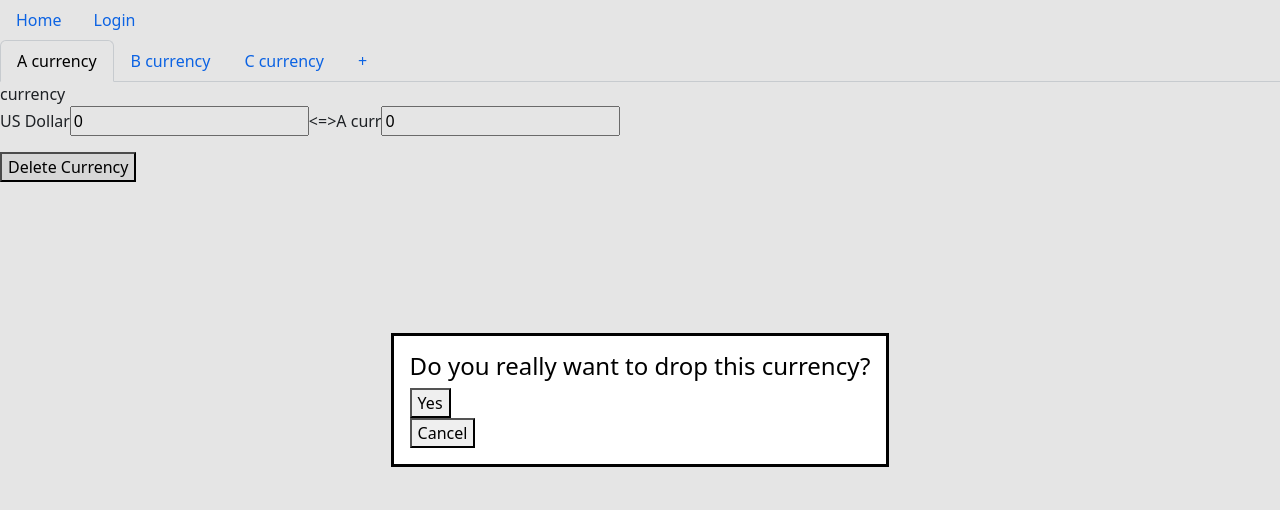
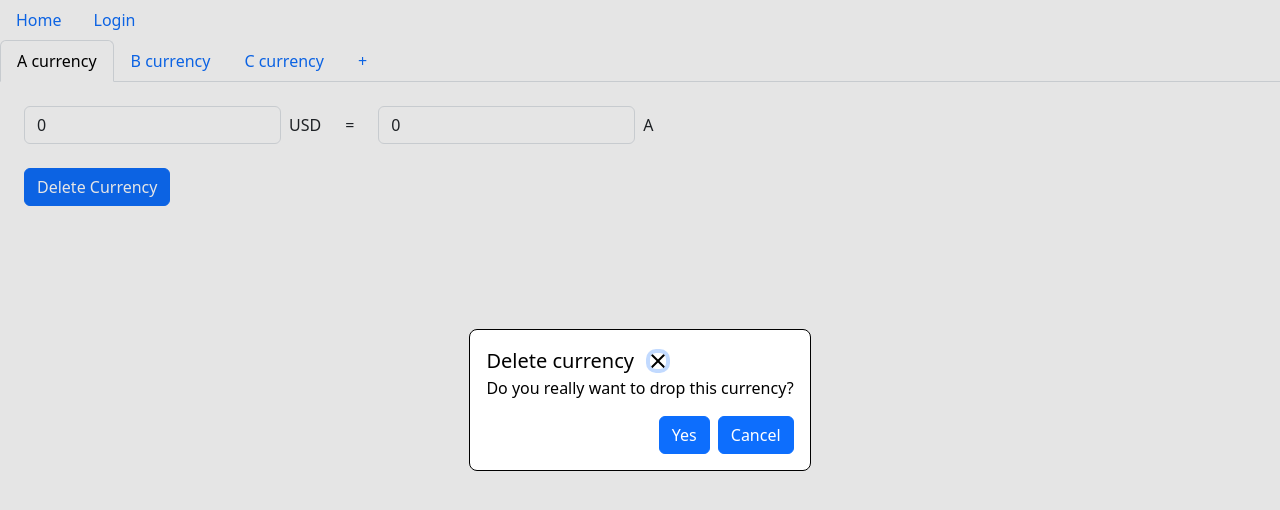
Before and after one commit to iviczl/crypto-change, a React (Vite) app: page / in a window 1280 px wide. Both pictures are taken after a click on the button "Delete Currency". Shown: the top 510 px of the page. Built offline with nearby package versions, Linux system fonts and the light colour scheme.

Commit message:
form adjustments

```diff
--- a/src/components/ChangeForm.tsx
+++ b/src/components/ChangeForm.tsx
@@ -10,28 +10,29 @@ function ChangeForm(props: IChangeProps) {
   const [targetCurrencyAmount, SetTargetCurrencyAmount] = useState(0);
   return (
     <>
-      <div>currency</div>
-      <article>
-        <p>
+      <div className="mt-4 ms-4">
         <label>
-            {props.sourceCurrency.name}
           <input
+            className="form-control"
+            style={{ display: "inline", width: "auto" }}
             type="number"
             onChange={(e) => SetSourceCurrencyAmount(+e.target.value)}
             value={sourceCurrencyAmount}
           />
+          <span className="ms-2">{props.sourceCurrency.code}</span>
         </label>
-          <label>&lt;=&gt;</label>
+        <label className="mx-4">=</label>
         <label>
-            {props.targetCurrency.name}
           <input
+            className="form-control"
+            style={{ display: "inline", width: "auto" }}
             type="number"
             onChange={(e) => SetTargetCurrencyAmount(+e.target.value)}
             value={targetCurrencyAmount}
           />
+          <span className="ms-2">{props.targetCurrency.code}</span>
         </label>
-        </p>
-      </article>
+      </div>
     </>
   );
 }
--- a/src/components/Home.tsx
+++ b/src/components/Home.tsx
@@ -30,18 +30,47 @@ function Home({ tabs }: { tabs: ITab[] }) {
     if (tab.id === "+") {
       return <NewChange />;
     } else {
-      return <ChangeForm sourceCurrency={usd} targetCurrency={tab.currency} />;
+      return (
+        <ChangeForm
+          sourceCurrency={usd}
+          targetCurrency={tab.currency || { name: "", code: "" }}
+        />
+      );
     }
   };
   return (
     <>
       {/* className="modal-dialog modal-dialog-centered" */}
-      <dialog ref={deleteDialog}>
-        <h4>Do you really want to drop this currency?</h4>
-        <form>
+      <dialog
+        ref={deleteDialog}
+        style={{
+          padding: "1rem",
+          border: "1px solid ",
+          borderRadius: ".5rem",
+          borderColor: "light-grey",
+          // display: "flex",
+          // flexDirection: "column",
+          // rowGap: "1rem",
+        }}
+      >
+        <div className="modal-header" style={{ gap: "1rem" }}>
+          <h5 className="modal-title">Delete currency</h5>
           <button
-            type="submit"
-            formMethod="dialog"
+            type="button"
+            className="btn-close"
+            aria-label="Close"
+            onClick={() => deleteDialog.current?.close()}
+          ></button>
+        </div>
+        <div className="modal-body">
+          Do you really want to drop this currency?
+        </div>
+        <div
+          className="modal-footer"
+          style={{ gap: ".5rem", marginTop: "1rem" }}
+        >
+          <button
+            className="btn btn-primary"
             onClick={() => {
               deleteTab(activeTabId);
               deleteDialog.current?.close();
@@ -49,14 +78,13 @@ function Home({ tabs }: { tabs: ITab[] }) {
           >
             Yes
           </button>
-        </form>
-        <button
-          type="submit"
-          formMethod="dialog"
-          onClick={() => deleteDialog.current?.close()}
-        >
-          Cancel
-        </button>
+          <button
+            className="btn btn-primary"
+            onClick={() => deleteDialog.current?.close()}
+          >
+            Cancel
+          </button>
+        </div>
       </dialog>
       <ul className="nav nav-tabs" id="myTab" role="tablist">
         {tabStates.map((tab) => {
@@ -90,7 +118,10 @@ function Home({ tabs }: { tabs: ITab[] }) {
             >
               {tabContent(tab)}
               {tab.id !== "+" ? (
-                <button onClick={() => deleteDialog.current?.showModal()}>
+                <button
+                  className="btn btn-primary mt-4 ms-4"
+                  onClick={() => deleteDialog.current?.showModal()}
+                >
                   Delete Currency
                 </button>
               ) : (
```
Lines whose indentation alone changed are shown as unchanged.
